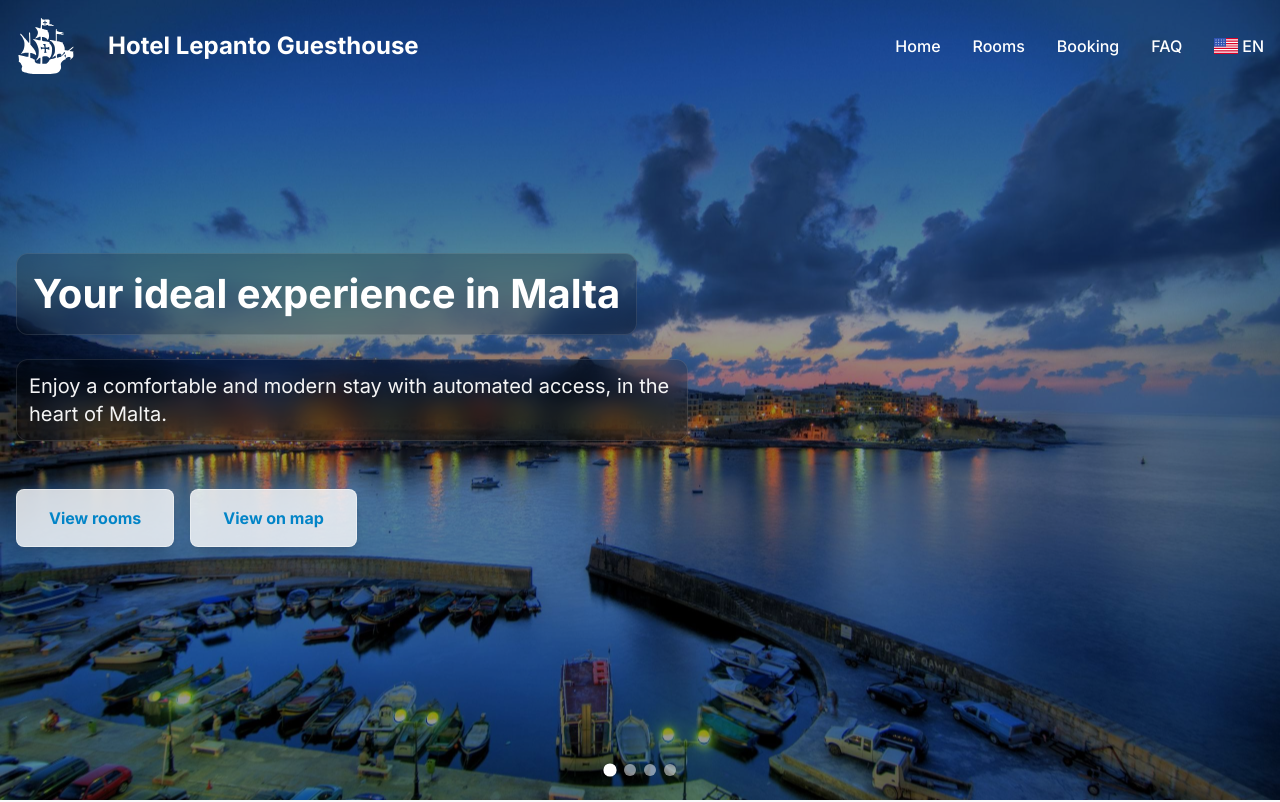
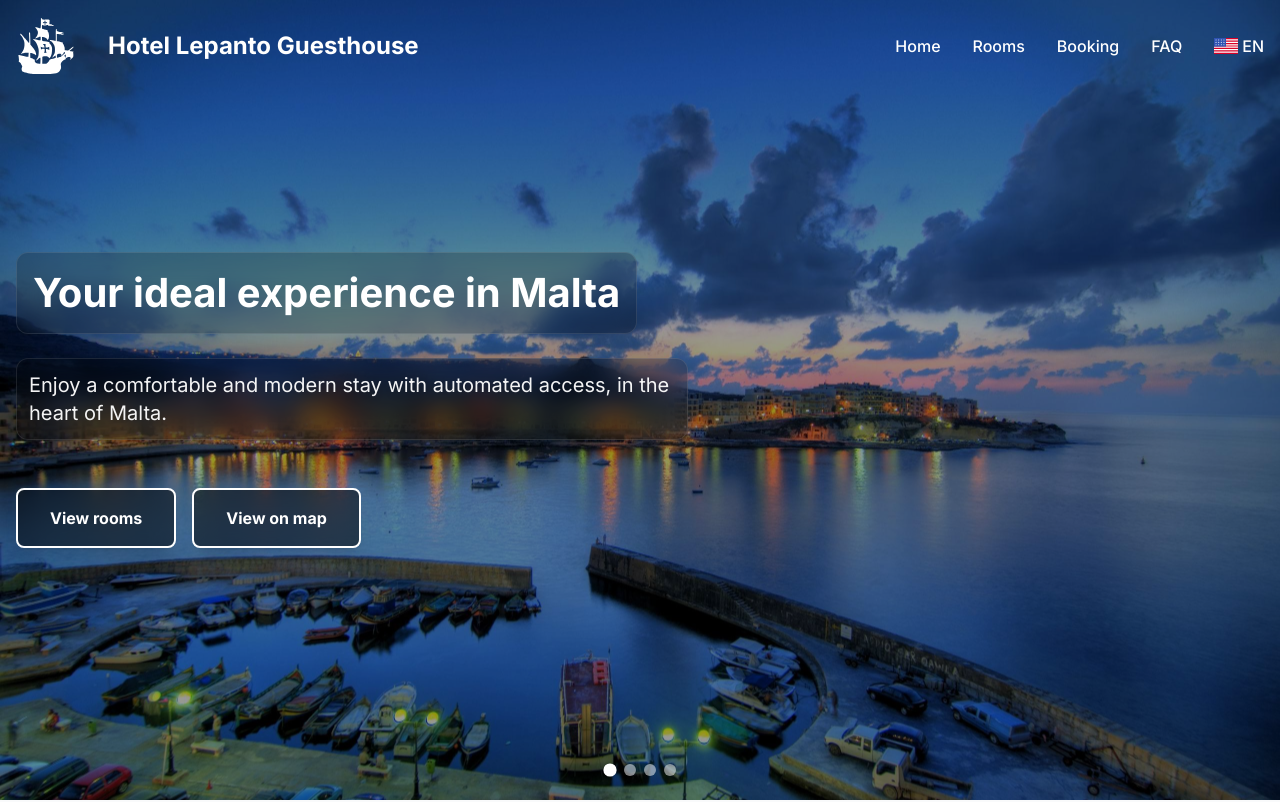
Before and after one commit to gonfdez/lepanto-guesthouse, a Next.js app: page /en in a window 1280 px wide. Shown: the top 802 px of the page. Built offline with nearby package versions, Linux system fonts and the light colour scheme.

Commit message:
Update Hero styles

```diff
--- a/components/home/HeroSection.tsx
+++ b/components/home/HeroSection.tsx
@@ -36,14 +36,14 @@ export default function HeroSection({ images }: HeroSectionProps) {
           <div className="flex flex-wrap gap-3 md:gap-4 mt-4 md:mt-6">
             <Link
               href="/rooms"
-              className="group bg-white/80 hover:bg-white/90 text-gray-900 font-bold px-6 py-3 md:px-8 md:py-4 rounded-lg transition-all duration-300 shadow-lg hover:shadow-xl transform hover:scale-105 hover:-translate-y-1 border border-white/40 text-sm md:text-base"
+              className="backdrop-blur-md bg-black/50 !text-white font-bold px-6 py-3 md:px-8 md:py-4 rounded-lg transition-all duration-300 shadow-lg hover:shadow-xl transform hover:scale-105 hover:-translate-y-1 border-2 border-primary-500 text-sm md:text-base hover:!text-white"
             >
               <span>{t('viewRooms')}</span>
             </Link>
 
             <Link
               href="/rooms"
-              className="group bg-white/80 hover:bg-white/90 text-gray-900 font-bold px-6 py-3 md:px-8 md:py-4 rounded-lg transition-all duration-300 shadow-lg hover:shadow-xl transform hover:scale-105 hover:-translate-y-1 border border-white/40 text-sm md:text-base"
+              className="backdrop-blur-md bg-black/50 !text-white font-bold px-6 py-3 md:px-8 md:py-4 rounded-lg transition-all duration-300 shadow-lg hover:shadow-xl transform hover:scale-105 hover:-translate-y-1 border-2 border-primary-500 text-sm md:text-base hover:!text-white"
             >
               <span>{t('viewOnMap')}</span>
             </Link>
```
